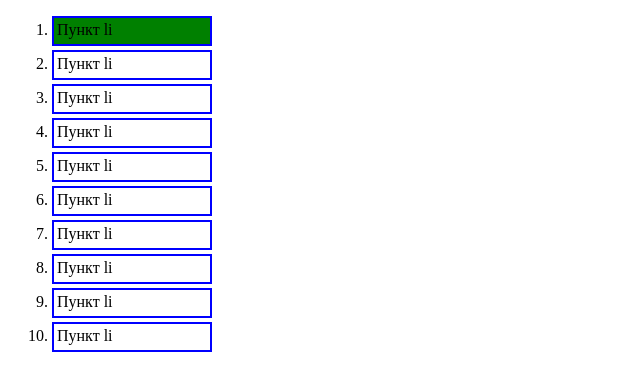
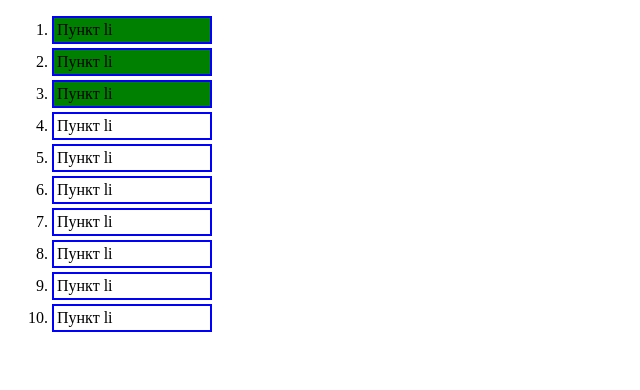
Before and after one commit to AndreyGetsman/AndreyGetsman.github.io, a plain HTML site: page FD_8/FD_8.html in a window 1280 px wide. In both pictures the pointer is over the item 132 px from the left and 31 px from the top of the page. Shown: the whole page, without its empty margins (0-640 px from the left). Drawn offline with Linux system fonts and the light colour scheme.

Commit message:
fix FD_8

```diff
--- a/FD_8/style_FD_8.css
+++ b/FD_8/style_FD_8.css
@@ -1,11 +1,10 @@
 li {
     width: 150px;
-    min-height: 20px;
     margin: 4px;
     padding: 3px;
     border: solid 2px blue;
 }
 
-li:hover:nth-child(2n+1) {
+ol:hover li:nth-child(-n+3) {
     background-color: green;
 }
```
